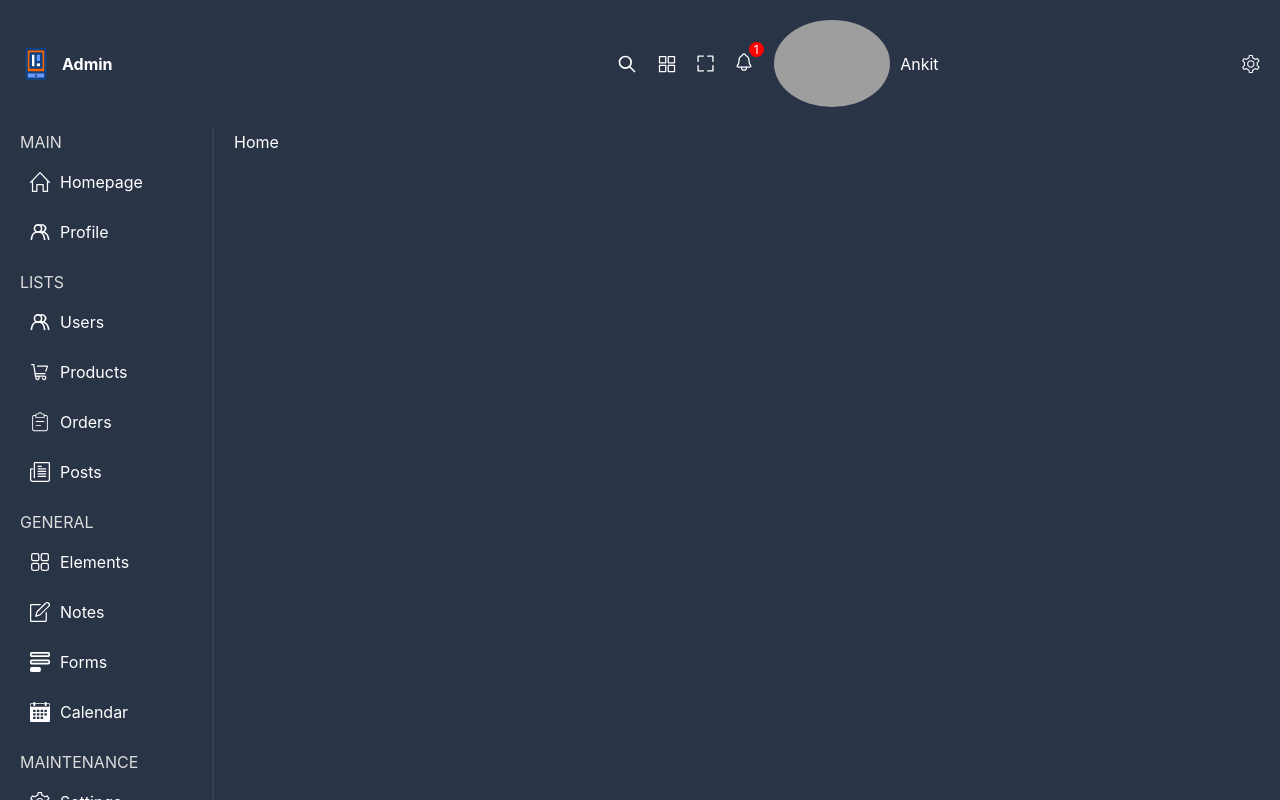
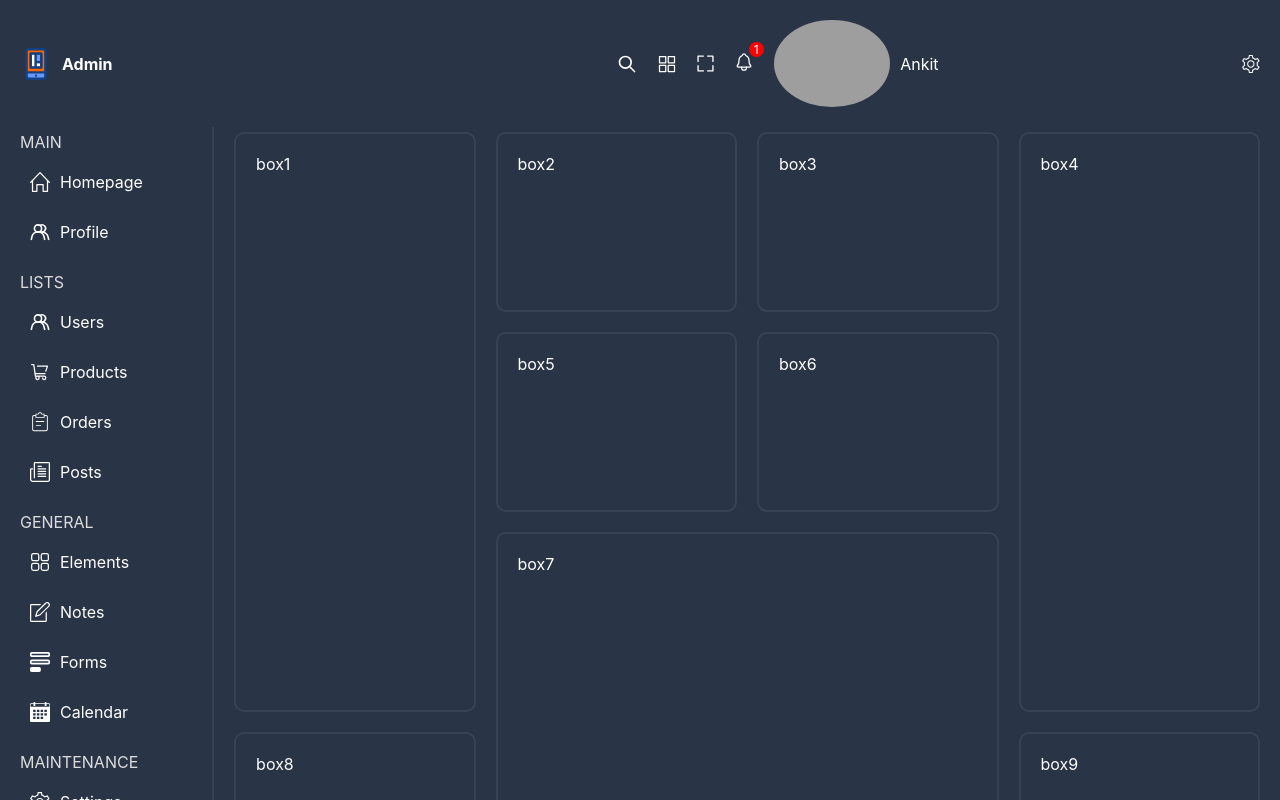
Before and after one commit to gitxAnkit/admin-dashboard, a React (Vite) app: page / in a window 1280 px wide. Shown: the top 800 px of the page. Built offline with nearby package versions, Linux system fonts and the light colour scheme; grey boxes are pictures that could not be loaded.

Commit message:
Make home grid

```diff
--- a/src/Components/menu/Menu.jsx
+++ b/src/Components/menu/Menu.jsx
@@ -16,7 +16,7 @@ const Menu = () => {
 
           {item.listItems.map((listItem)=>(
 
-            <Link to={listItem.url} className='listItem' key={listItem.id} >
+            <Link to="/" className='listItem' key={listItem.id} >
 
               <img src={listItem.icon} alt="" />
               <span className="listItemTitle">{listItem.title}</span>
--- a/src/pages/home/Home.jsx
+++ b/src/pages/home/Home.jsx
@@ -2,7 +2,17 @@ import React from 'react';
 import './Home.scss';
 const Home = () => {
   return (
-    <div className='home'>Home</div>
+    <div className='home'>
+      <div className="box box1">box1</div>
+      <div className="box box2">box2</div>
+      <div className="box box3">box3</div>
+      <div className="box box4">box4</div>
+      <div className="box box5">box5</div>
+      <div className="box box6">box6</div>
+      <div className="box box7">box7</div>
+      <div className="box box8">box8</div>
+      <div className="box box9">box9</div>
+    </div>
   )
 }
 
--- a/src/pages/home/Home.scss
+++ b/src/pages/home/Home.scss
@@ -0,0 +1,26 @@
+@import "../../styles/variables.scss";
+.home{
+
+    display: grid;
+    gap: 20px;
+    grid-template-columns: repeat(4,1fr);
+    grid-auto-rows: minmax(180px,auto);
+
+    .box{
+        padding: 20px;
+        border: 2px solid $soft-bg ;
+        border-radius: 10px;
+    }
+    .box1{
+        grid-column: span 1;
+        grid-row: span 3;
+    }
+    .box4{
+        grid-column: span 1;
+        grid-row: span 3;
+    }
+    .box7{
+        grid-column: span 2;
+        grid-row: span 2;
+    }
+}
```
